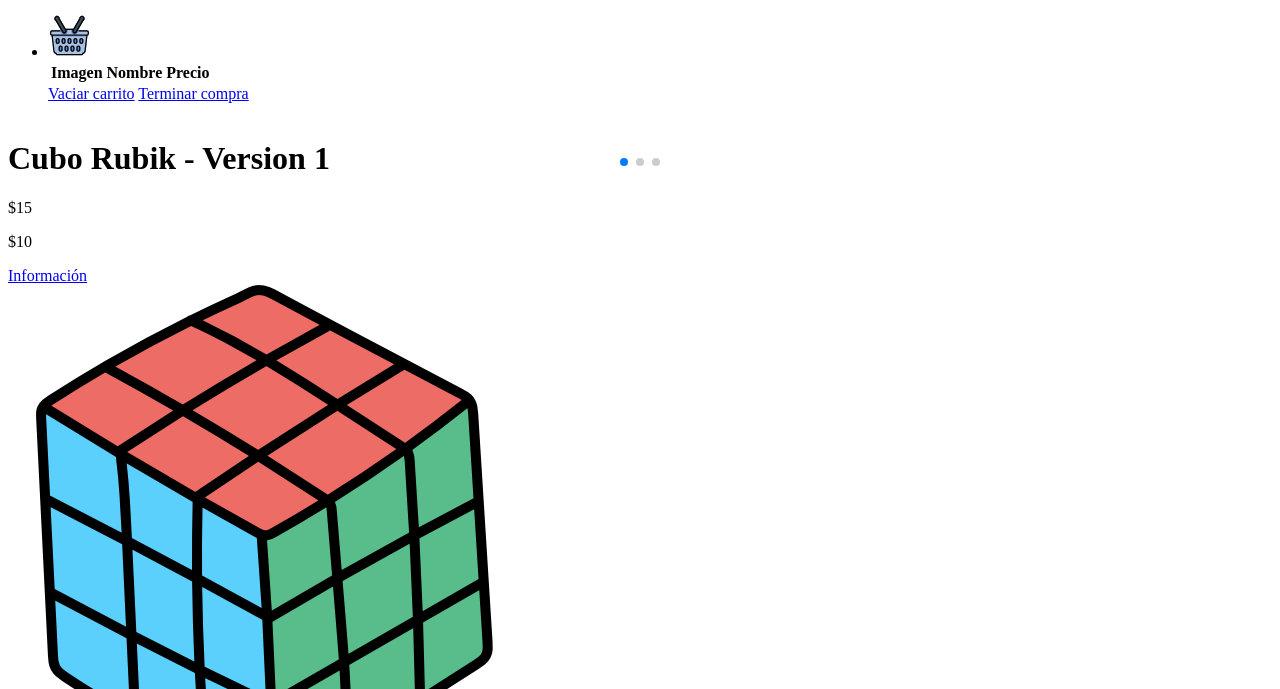
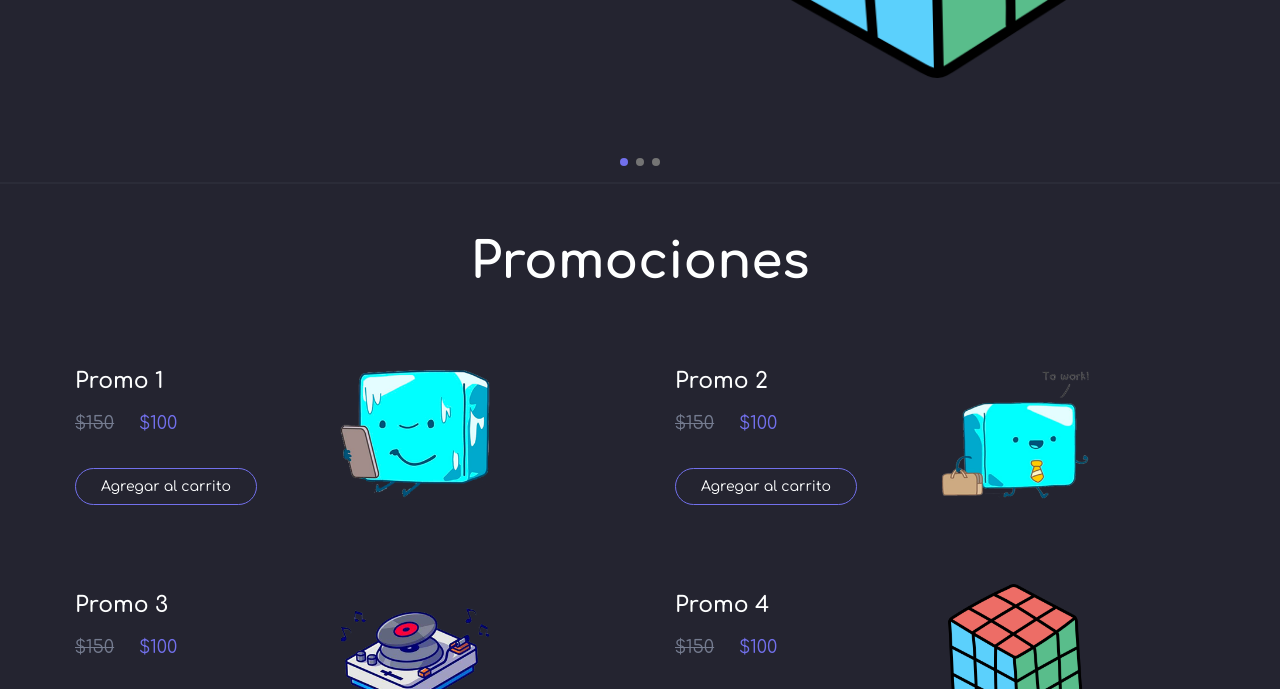
Before and after one commit to m1ca33lo/paginahielo, a website: page shop/index.html in a window 1280 px wide. Shown: the part 622-1311 px from the top of the page. Drawn offline with nearby package versions, Linux system fonts and the light colour scheme; files that its build step writes are made by us from their sources; the site is published under a folder, as on GitHub Pages, so addresses that start at the root find nothing; files whose address does not match are found by name.

Commit message:
Update index.html

```diff
--- a/shop/index.html
+++ b/shop/index.html
@@ -6,7 +6,7 @@
     <meta name="viewport" content="width=device-width, initial-scale=1.0">
     <title>HieloWeb</title>
     <link rel="stylesheet" href="https://cdn.jsdelivr.net/npm/swiper/swiper-bundle.min.css"/>
-    <link rel="stylesheet" href="/assets/css/shop.css">
+    <link rel="stylesheet" href="assets/css/shop.css">
     <link rel="stylesheet" href="assets/css/animation/trash.css">
 </head>
 <body>
```
